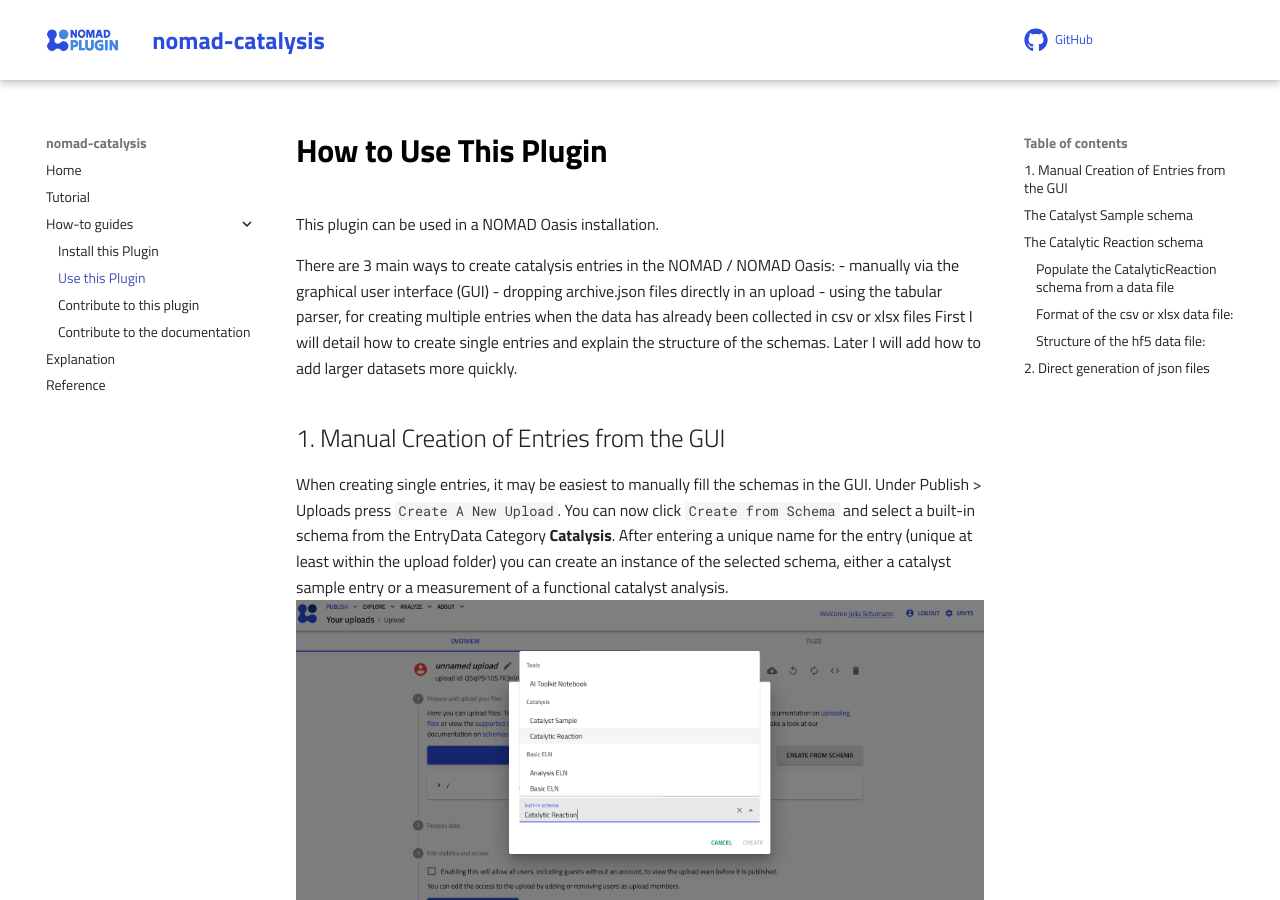
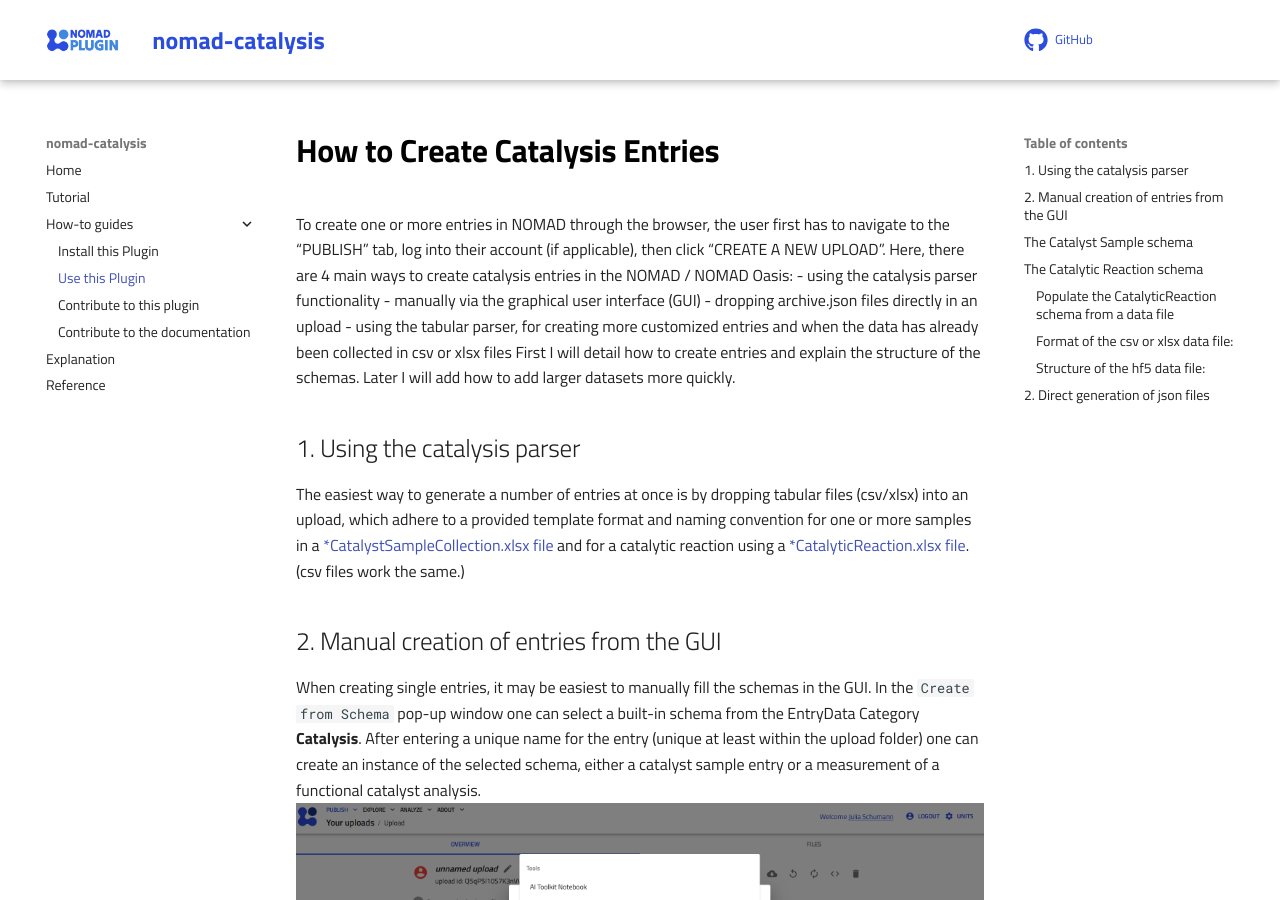
Before and after one commit to FAIRmat-NFDI/nomad-catalysis-plugin, an MkDocs documentation site: the page built from docs/how_to/use_this_plugin.md, in a window 1280 px wide and 900 px high. Built offline with MkDocs 1.6.1 and Material for MkDocs 9.7.7, drawn with Linux system fonts in a browser that asks for light colours; comment, search, counter and statistics services are not loaded; some of the changed text lies outside the part shown.

Commit message:
Little updates docs

````diff
--- a/docs/how_to/use_this_plugin.md
+++ b/docs/how_to/use_this_plugin.md
@@ -1,15 +1,18 @@
-# How to Use This Plugin
+# How to Create Catalysis Entries
 
-This plugin can be used in a NOMAD Oasis installation.
-
-There are 3 main ways to create catalysis entries in the NOMAD / NOMAD Oasis:
+To create one or more entries in NOMAD through the browser, the user first has to navigate to the “PUBLISH” tab, log into their account (if applicable), then click “CREATE A NEW UPLOAD”. Here, there are 4 main ways to create catalysis entries in the NOMAD / NOMAD Oasis:
+- using the catalysis parser functionality
 - manually via the graphical user interface (GUI)
 - dropping archive.json files directly in an upload
-- using the tabular parser, for creating multiple entries when the data has already been collected in csv or xlsx files
-First I will detail how to create single entries and explain the structure of the schemas. Later I will add how to add larger datasets more quickly.
+- using the tabular parser, for creating more customized entries and when the data has already been collected in csv or xlsx files
+First I will detail how to create entries and explain the structure of the schemas. Later I will add how to add larger datasets more quickly.
 
-## 1. Manual Creation of Entries from the GUI
-When creating single entries, it may be easiest to manually fill the schemas in the GUI. Under Publish > Uploads press `Create A New Upload`. You can now click `Create from Schema` and select a built-in schema from the EntryData Category **Catalysis**. After entering a unique name for the entry (unique at least within the upload folder) you can create an instance of the selected schema, either a catalyst sample entry or a measurement of a functional catalyst analysis.
+## 1. Using the catalysis parser
+The easiest way to generate a number of entries at once is by dropping tabular files (csv/xlsx) into an upload, which adhere to a provided template format and naming convention for one or more samples in a [*CatalystSampleCollection.xlsx file](https://raw.githubusercontent.com/FAIRmat-NFDI/nomad-catalysis-plugin/main/src/nomad_catalysis/example_uploads/template_example/template_CatalystSampleCollection.xlsx) and for a catalytic reaction using a [*CatalyticReaction.xlsx file](https://raw.githubusercontent.com/FAIRmat-NFDI/nomad-catalysis-plugin/main/src/nomad_catalysis/example_uploads/template_example/template_CatalyticReaction.xlsx). (csv files work the same.)
+
+## 2. Manual creation of entries from the GUI
+
+When creating single entries, it may be easiest to manually fill the schemas in the GUI.  In the `Create from Schema` pop-up window one can select a built-in schema from the EntryData Category **Catalysis**. After entering a unique name for the entry (unique at least within the upload folder) one can create an instance of the selected schema, either a catalyst sample entry or a measurement of a functional catalyst analysis.
 ![image with screenshot of the NOMAD GUI](ScreenshotCreateBuiltInSchema.png)
 
 ## The **Catalyst Sample** schema
@@ -117,7 +120,7 @@ The following information is currently added by default to entries filled by a h
 | 'plug flow reactor'| reactor_setup.reactor_type |
 
 ## 2. Direct generation of json files
-Another way to generate entries in NOMAD is to place *.archive.json files directly in one upload. The file needs to contain the path to a schema and then NOMAD automatically creates the corresponding entry. The archive.json file does not contain unit information, this is only defined and stored in the schema definition and does not need to correspond to the display unit in the GUI. But usually this is the SI unit of a respective quantity.
+Another way to generate entries in NOMAD is to place *.archive.json files directly in one upload. The file needs to contain the path to a schema definition and then NOMAD automatically creates the corresponding entry. The archive.json file does not contain unit information, this is only defined and stored in the schema definition and does not need to correspond to the display unit in the GUI. But usually this correspons to the SI unit of a respective quantity. This can also be checked in the [metainfo browser](https://nomad-lab.eu/prod/v1/gui/analyze/metainfo/nomad_catalysis) of the NOMAD installation.
 
 ```json
 
````
Also changed, not shown: docs/how_to/search_catalysis_data.md (added, +8 -0 lines), docs/index.md (+4 -4 lines).
